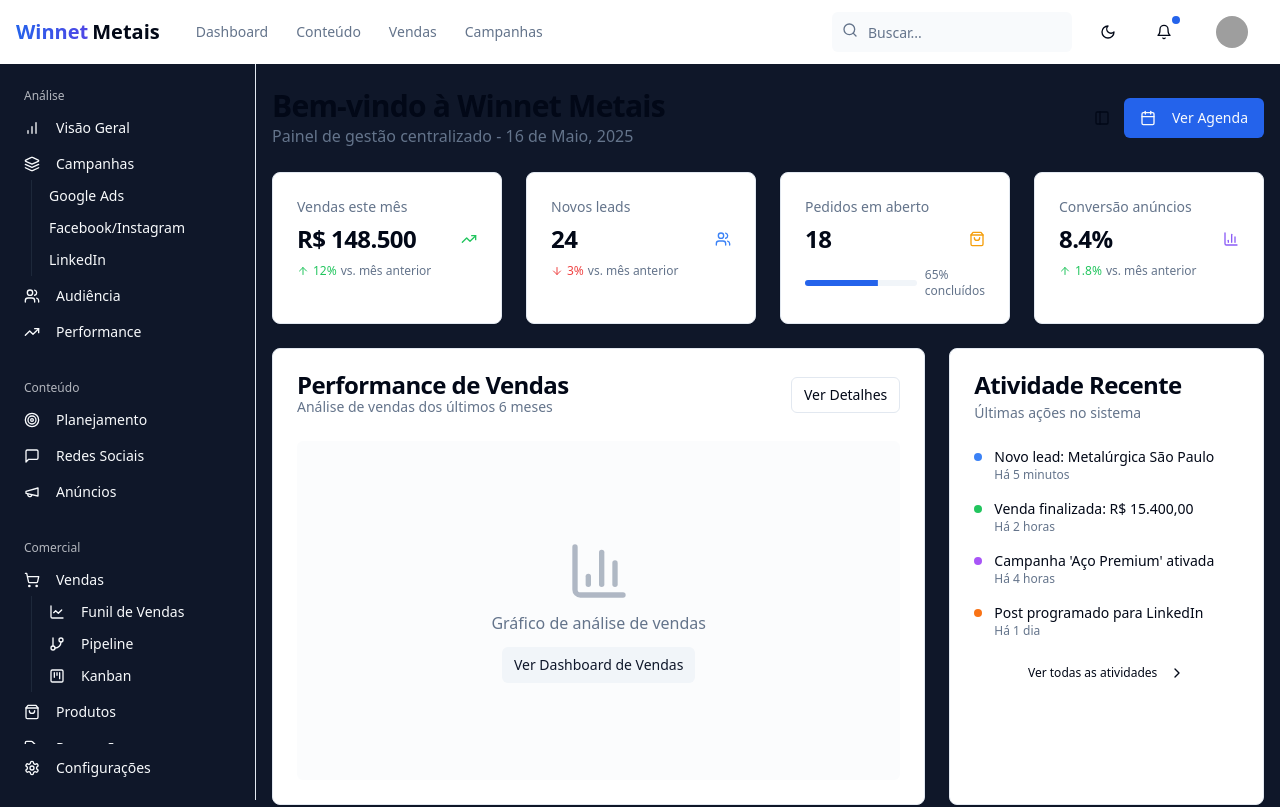
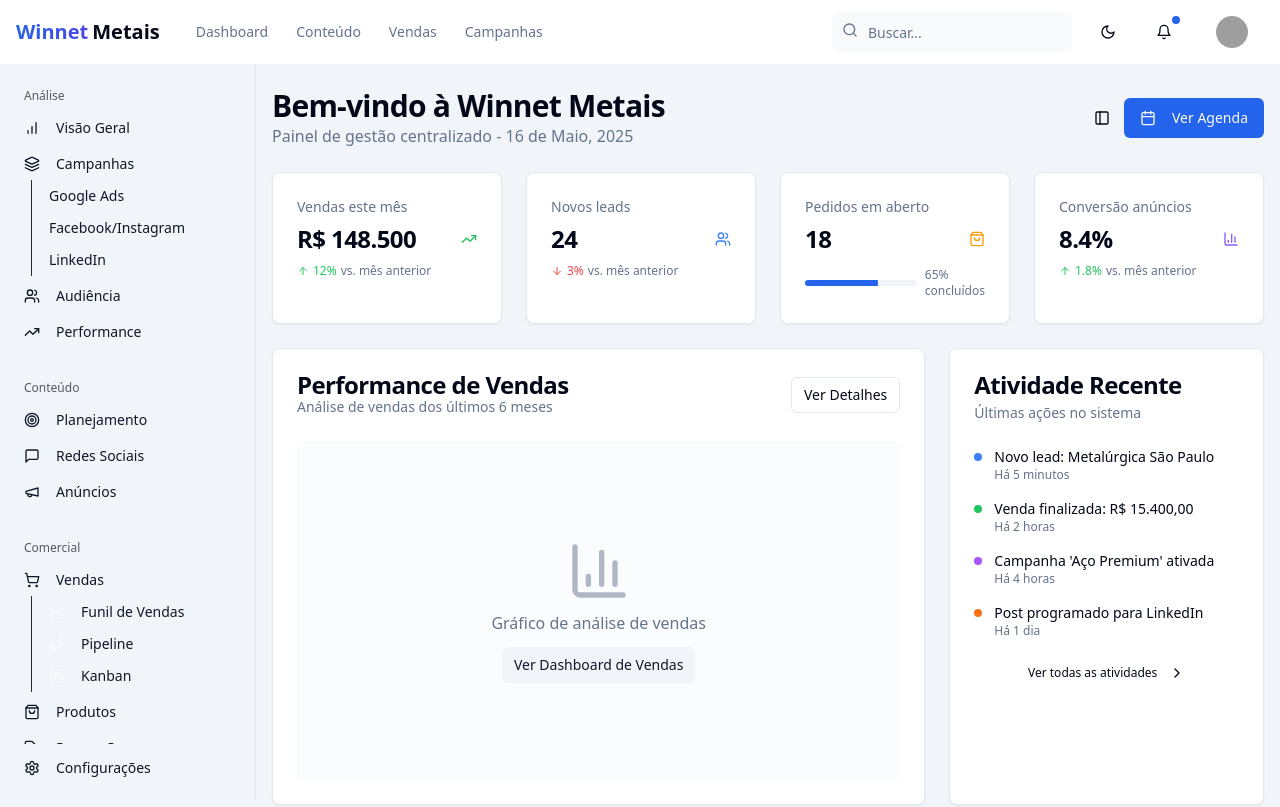
Before and after one commit to WinnetMetais/crmwinnet, a React (Vite) app: page / in a window 1280 px wide. Shown: the top 807 px of the page. Built offline with nearby package versions, Linux system fonts and the light colour scheme; grey boxes are pictures that could not be loaded.

Commit message:
Fix: Improve readability with light theme
The AI adjusted the layout to improve readability by using a light theme, addressing the user's feedback about poor visibility with the dark theme.

```diff
--- a/src/components/ui/theme-provider.tsx
+++ b/src/components/ui/theme-provider.tsx
@@ -23,7 +23,7 @@ const ThemeProviderContext = createContext<ThemeProviderState>(initialState);
 
 export function ThemeProvider({
   children,
-  defaultTheme = "system",
+  defaultTheme = "light", // Mudando o padrão para light
   storageKey = "vite-ui-theme",
   ...props
 }: ThemeProviderProps) {
--- a/src/index.css
+++ b/src/index.css
@@ -35,8 +35,8 @@
 
     --radius: 0.5rem;
 
-    --sidebar-background: 222 47% 11%;
-    --sidebar-foreground: 210 40% 98%;
+    --sidebar-background: 210 40% 96.1%;
+    --sidebar-foreground: 222.2 47.4% 11.2%;
     --sidebar-primary: 221 83% 53%;
     --sidebar-primary-foreground: 0 0% 98%;
     --sidebar-accent: 217 33% 17%;
@@ -97,7 +97,7 @@
 
 @layer utilities {
   .glass-card {
-    @apply bg-white/80 backdrop-blur-sm border border-white/20 shadow-lg;
+    @apply bg-white/90 backdrop-blur-sm border border-gray-200 shadow-md;
   }
 
   .text-gradient {
```
